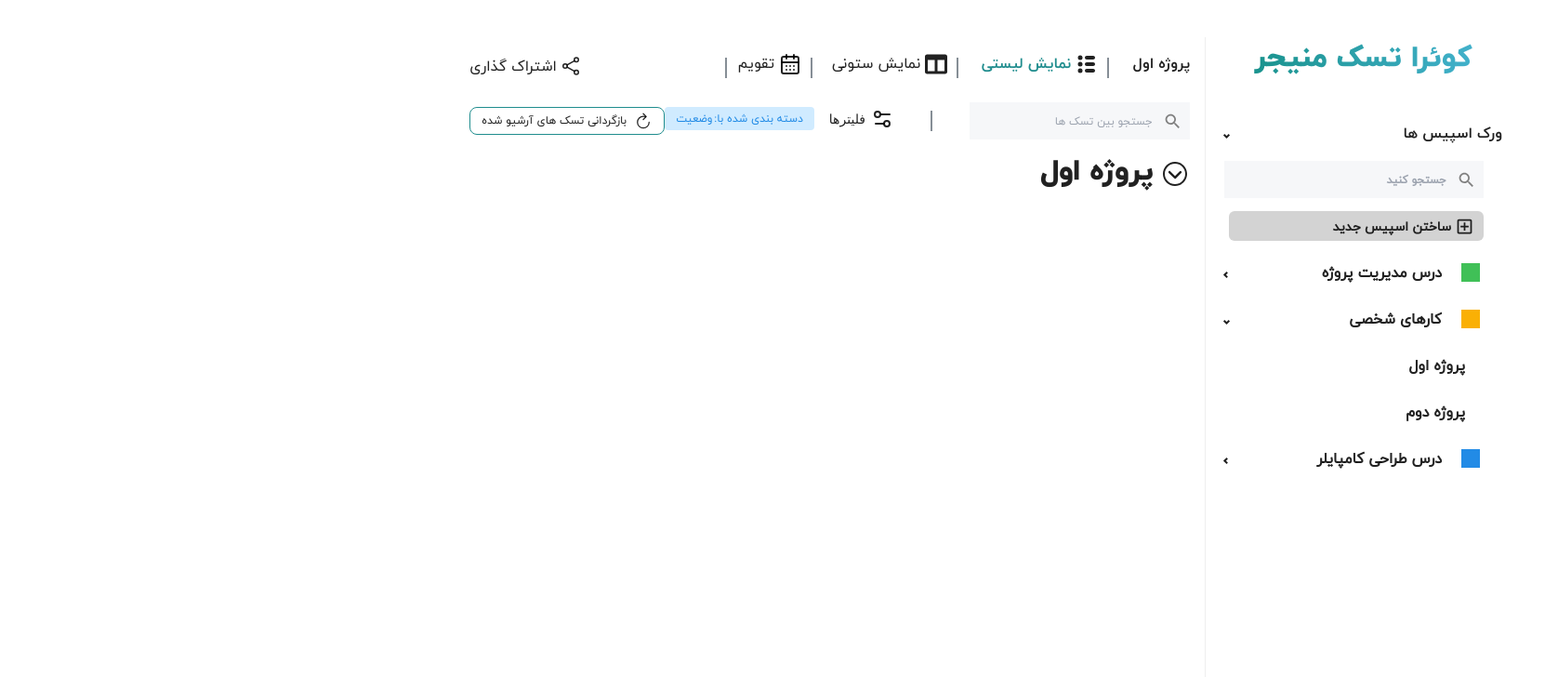
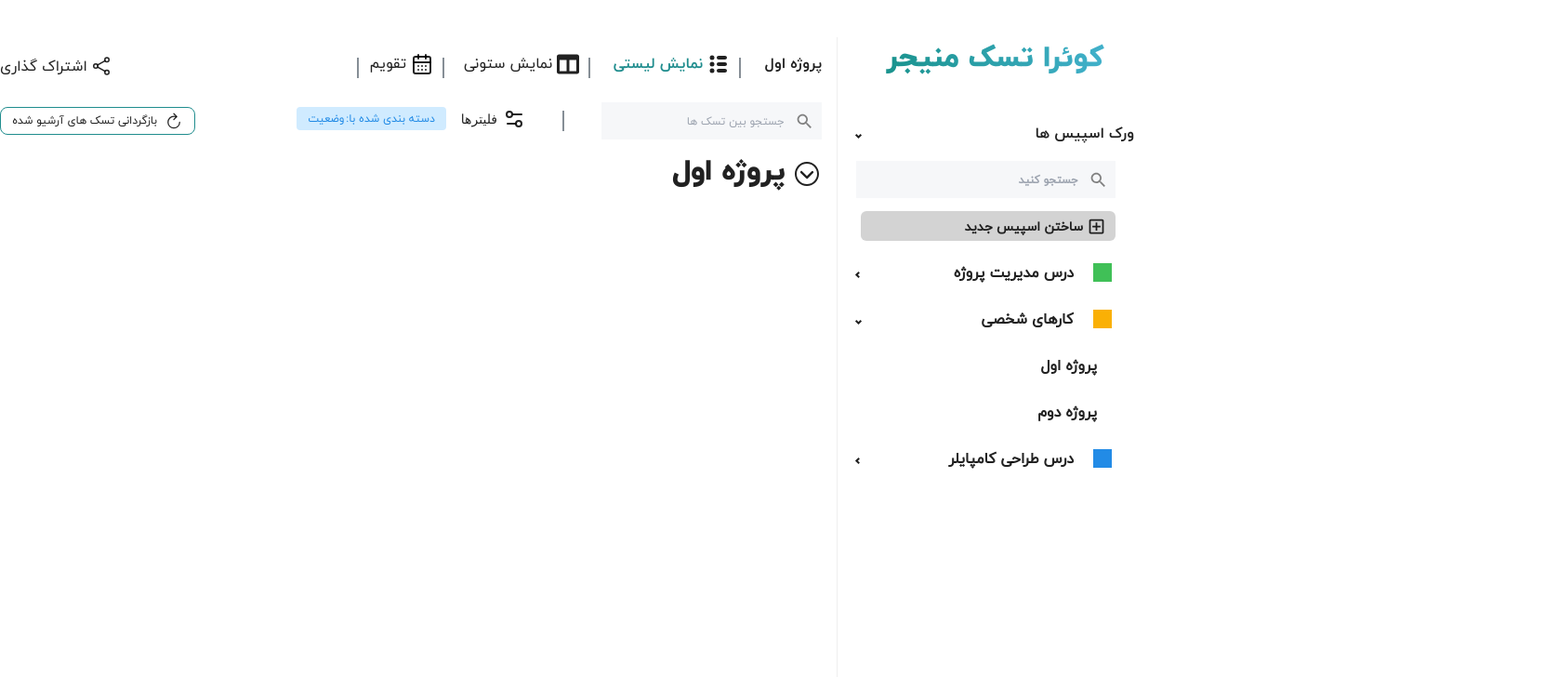
Before and after one commit to fall-Quera-front-end-bootcamp/Group-5, a React (Vite) app: page /home in a window 1280 px wide. Shown: the top 728 px of the page at 93% size, 1676 px wide, since content can reach past the window. Built offline with nearby package versions, Linux system fonts and the light colour scheme.

Commit message:
second edit on revised main layout

```diff
--- a/src/components/layout/ListView/Listview.tsx
+++ b/src/components/layout/ListView/Listview.tsx
@@ -82,10 +82,10 @@ const Listview: React.FC<DataProps> = ({}) => {
   };
 
   return (
-    <div key={"contain"} className=" w-full h-screen overflow-y-auto mt-2">
+    <div key={"contain"} className=" h-screen overflow-y-auto mt-2">
       {mocked_data.map((Projects) => {
         return (
-          <div className="w-screen">
+          <div className="">
             <h2
               key={Projects.project_name}
               onClick={toggleCollapsed}
--- a/src/components/layout/MainLayout/index.tsx
+++ b/src/components/layout/MainLayout/index.tsx
@@ -7,16 +7,12 @@ interface MainLayoutProps {
 }
 const MainLayout = ({ Displayheader }: MainLayoutProps) => {
   return (
-    <div className="flex flex-row gap-s ">
-      <Sidebar className=" h-12" />
-      <div className="flex flex-col mt-[41px] ">
-        {Displayheader && (
-          <>
-            <SidebarHeader className=" h-1/6 flex" />
-          </>
-        )}
+    <div className="flex gap-s">
+      <Sidebar className="h-12" />
+      <div className="flex flex-wrap mt-[41px]">
+        <div className="grow ">{Displayheader && <SidebarHeader />} </div>
 
-        <div className=" pb-5">
+        <div className="w-full pb-5">
           <Outlet />
         </div>
       </div>
@@ -25,3 +21,15 @@ const MainLayout = ({ Displayheader }: MainLayoutProps) => {
 };
 
 export default MainLayout;
+
+{
+  /* <div className='flex flex-wrap gap-s'>
+<Sidebar  className="w-96 h-12"/>
+{Displayheader && <><SidebarHeader className='grow h-1/6 ml-[40px] mt-[41px]' />
+<div className='basis-[100%] h-5/6'></div> </>}
+
+<div className='mr-[400px] pb-5'>
+  <Outlet />
+</div>
+</div> */
+}
--- a/src/components/layout/Sidebar/SidebarHeader.tsx
+++ b/src/components/layout/Sidebar/SidebarHeader.tsx
@@ -4,19 +4,19 @@ import { FaColumns } from "react-icons/fa";
 import { LuCalendarDays, LuSettings2 } from "react-icons/lu";
 import { IoShareSocialOutline, IoRefreshOutline } from "react-icons/io5";
 import Searchbar from "./Searchbar";
-import {ShareProject} from "../../common/exports";
+import { ShareProject } from "../../common/exports";
 
-interface SidebarHeaderProps {
-  className: string;
-}
+// interface SidebarHeaderProps {
+//   className: string;
+// }
 
-const SidebarHeader = ({ className }: SidebarHeaderProps) => {
-  const [showModal,setShowModal] = useState(false)
+const SidebarHeader = () => {
+  const [showModal, setShowModal] = useState(false);
   return (
-    <div className={className}>
-      <div className="flex flex-col">
-        <div className=" flex justify-between items-center py-s px-0">
-          <div className="flex  h-[32px] items-center">
+    <>
+      <div className="flex flex-col ">
+        <div className=" flex justify-between items-center py-s px-0 ">
+          <div className="flex h-[32px] items-center">
             <div
               className=" w-[77px] h-[32px]
                  text-right"
@@ -42,6 +42,7 @@ const SidebarHeader = ({ className }: SidebarHeaderProps) => {
             </div>
             <div className="w-[22px] border-[1px] border-gray-primary rotate-90"></div>
           </div>
+          <div>
             <button
               className="flex h-8 gap-1"
               onClick={() => setShowModal(true)}
@@ -49,6 +50,7 @@ const SidebarHeader = ({ className }: SidebarHeaderProps) => {
               <IoShareSocialOutline className="w-[24px] h-[24px]" />
               <span className="font-body text-bold-m">اشتراک گذاری</span>
             </button>
+          </div>
         </div>
         <div className=" h-[50px] flex gap-xl items-center">
           <div>
@@ -71,8 +73,10 @@ const SidebarHeader = ({ className }: SidebarHeaderProps) => {
                 </div>
               </div>
             </div>
-            <div className="flex font-body text-body-xs w-[210px] rounded-[8px] border-[1px]
-             border-brand-primary items-center justify-center gap-[8px] py-[4px] px-[8px]">
+            <div
+              className="flex font-body text-body-xs w-[210px] rounded-[8px] border-[1px]
+             border-brand-primary items-center justify-center gap-[8px] py-[4px] px-[8px]"
+            >
               <IoRefreshOutline className="w-[20px] h-[20px]" />
               <p>بازگردانی تسک های آرشیو شده</p>
             </div>
@@ -80,7 +84,7 @@ const SidebarHeader = ({ className }: SidebarHeaderProps) => {
         </div>
       </div>
       {showModal && <ShareProject setShowModal={setShowModal} />}
-    </div>
+    </>
   );
 };
 
```
Lines whose indentation alone changed are shown as unchanged.
